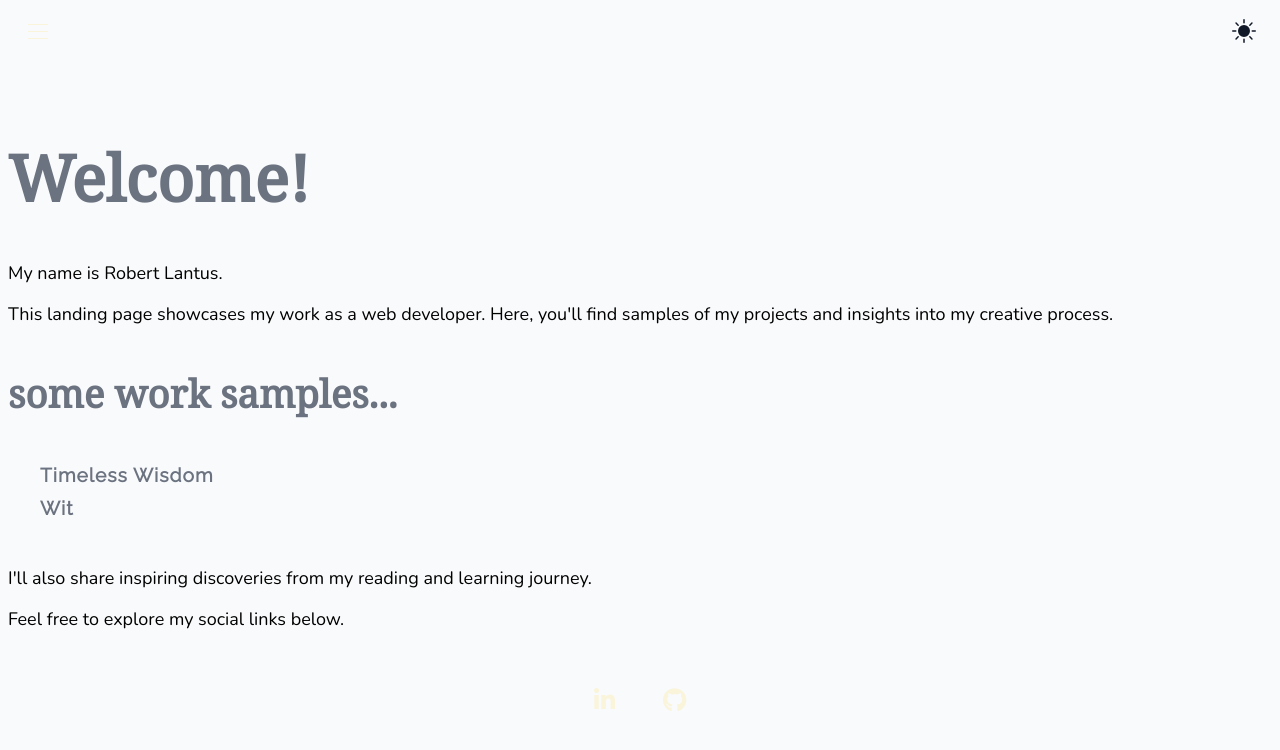
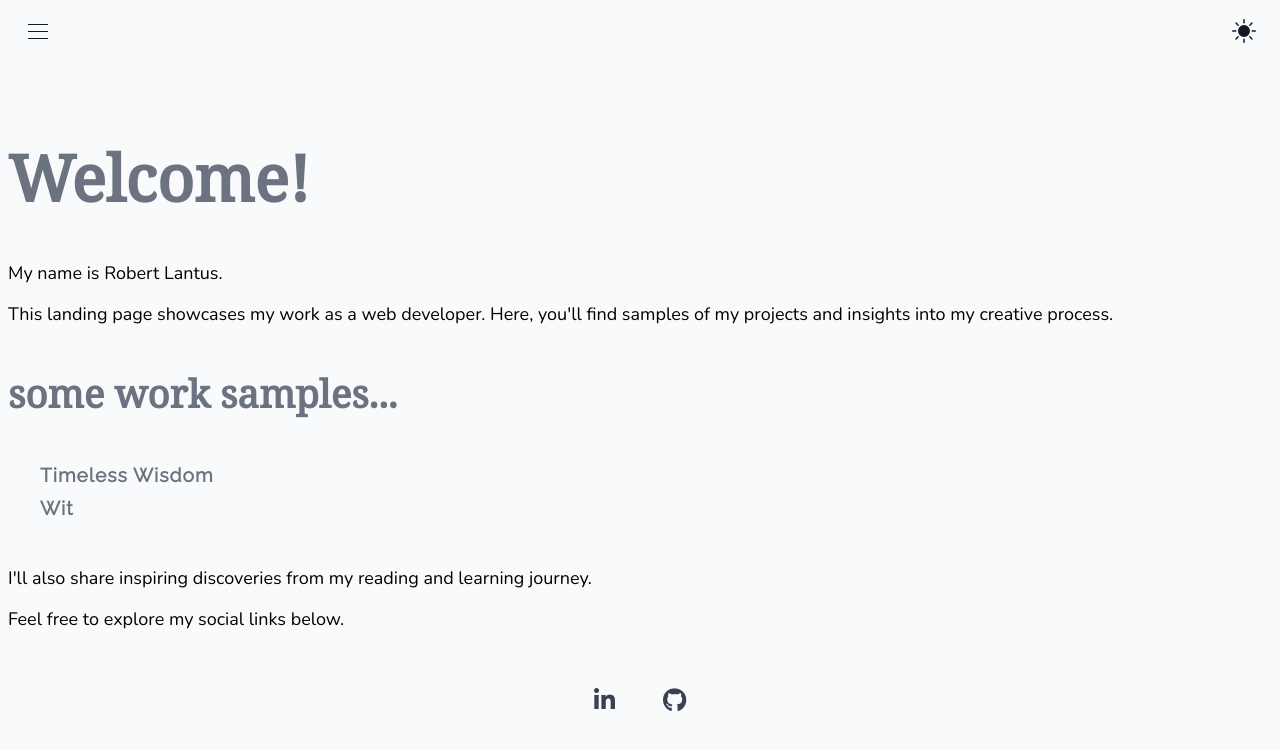
Before and after one commit to robie081/space, a plain HTML site: page index.html in a window 1280 px wide. Both pictures are taken after a click on the element 1244 px from the left and 31 px from the top of the page. Drawn offline with nearby package versions, Linux system fonts and the light colour scheme.

Commit message:
about heavy load 1

```diff
--- a/index.html
+++ b/index.html
@@ -61,11 +61,11 @@
             <div class="social-icons">
             <!-- <img src="./hamagia.jpg" alt="the thinker of hamagia"> -->
             <!-- <span>Robert</span><br><span>Lantus</span> -->
-            <ul>
-                <li><a href="https://www.linkedin.com/in/lantus-robert" target="_blank"><i class="fab fa-linkedin-in"></i></a></li>
-                <li><a href="https://github.com/robie081" target="_blank"><i class="fab fa-github"></i></a></li>
-            </ul>
-        </div>
+                <ul>
+                    <li><a class="linkedin" href="https://www.linkedin.com/in/lantus-robert" target="_blank"><i class="fab fa-linkedin-in"></i></a></li>
+                    <li><a class="github" href="https://github.com/robie081" target="_blank"><i class="fab fa-github"></i></a></li>
+                </ul>
+            </div>
     </footer>
 
 </body>
--- a/script.js
+++ b/script.js
@@ -35,16 +35,22 @@ hamburgerButton.addEventListener('click', () => {
 });
 
 const dayNight = document.querySelector('.day-night');
+
 const solSvg = document.getElementById('sol-svg');
 const body = document.querySelector('body');
+
+const linkedin = document.querySelector('.linkedin');
+const github = document.querySelector('.github');
 
 dayNight.addEventListener('click', () => {
     body.classList.toggle('dark');
     hamburger.classList.toggle('night');
+
     // hamburger.style.color = '#f9f4da';
     // hamburger.style.backgroundColor = '#0f0d0e';
     // solSvg.setAttribute('fill', '#ccc');
-    console.log(solSvg.style.fill);
+    // console.log(solSvg.style.fill);
+
     if (solSvg.style.fill === '') {
         // solSvg.style.fill = '#f9f4da';
         solSvg.style.fill = '#111827';
@@ -52,4 +58,6 @@ dayNight.addEventListener('click', () => {
         solSvg.style.fill = '';
     }
 
+    linkedin.classList.toggle('darky');
+    github.classList.toggle('darky');
 });
--- a/style.css
+++ b/style.css
@@ -145,15 +145,15 @@ button {
 /* Dark */
 
 .nav-hamburger-button-inner.night {
-    background-color: #f9f4da;
+    background-color: #111827;
 }
 
 .nav-hamburger-button-inner.night::before {
-    background-color: #f9f4da;
+    background-color: #111827;
 }
 
 .nav-hamburger-button-inner.night::after {
-    background-color: #f9f4da;
+    background-color: #111827;
 }
 
 .nav-hamburger-button-inner.night.isExpanded {
@@ -341,6 +341,10 @@ main {
 /* About -- footer */
 /* Social Icons */
 
+.social-icons {
+    margin-bottom: 3rem;
+}
+
 .social-icons ul {
     /* border: 2px solid orange; */
     display: flex;
@@ -354,6 +358,14 @@ main {
     font-size: 24px;
     color: #f9f4da;
     margin: 1rem;
+}
+
+.linkedin.darky {
+    color: #374151;
+}
+
+.github.darky {
+    color: #374151;
 }
 
 /* Poetry */
```
